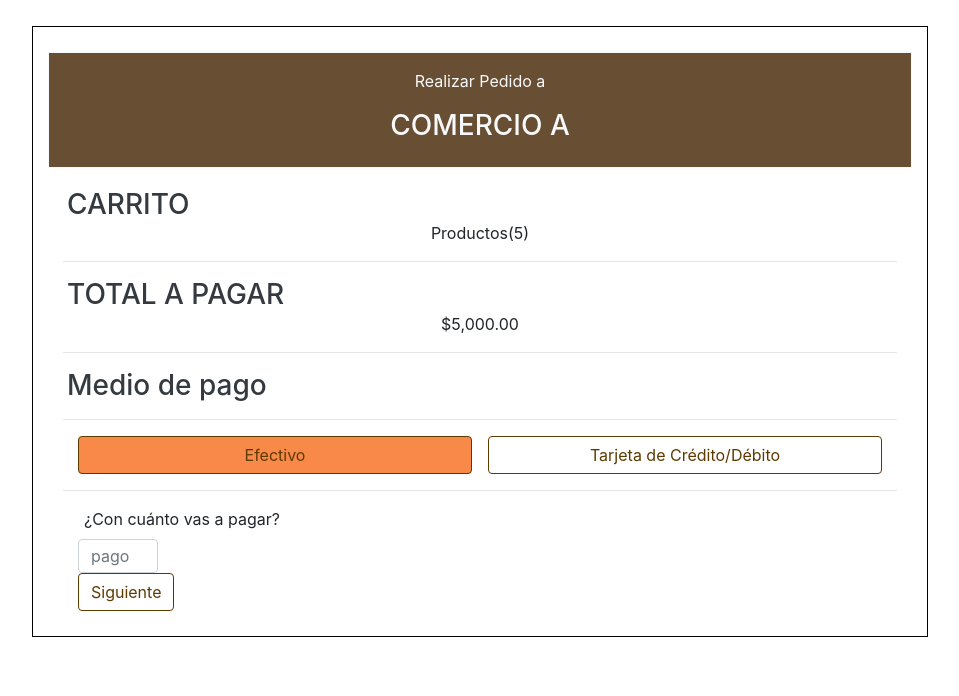
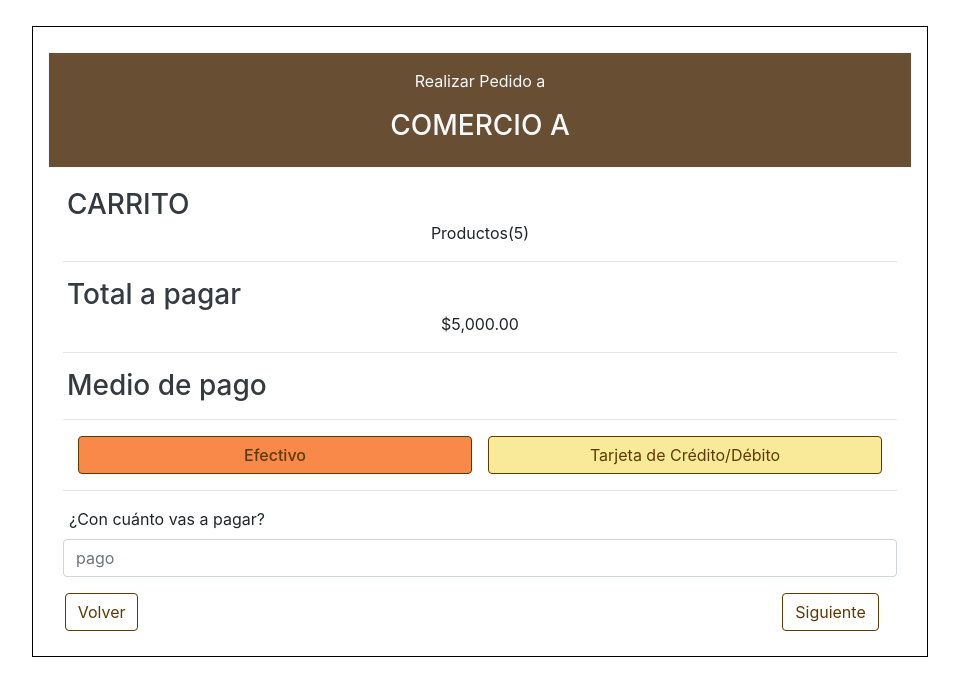
Before and after one commit to manurocck/ISW_G5_2022, an Angular app in the folder Trabajos Prácticos/TP 6 Evaluable/ISW-G5-2022_TP_6/: page / in a window 1280 px wide. Both pictures are taken after a click on the button "Siguiente". Shown: the top 696 px of the page, without its empty margins (160-1119 px from the left). Built offline with nearby package versions, Linux system fonts and the light colour scheme.

Commit message:
Agrego navegación entre componentes
- Se le dió un mejor formato al formulario de tarjeta

- Botones siguiente y volver se mueven por las únicas 2 pantallas que tenemos

```diff
--- a/Trabajos Prácticos/TP 6 Evaluable/ISW-G5-2022_TP_6/src/app/app.component.html
+++ b/Trabajos Prácticos/TP 6 Evaluable/ISW-G5-2022_TP_6/src/app/app.component.html
@@ -5,6 +5,6 @@
     </div>
 
     <app-direccion-envio (estado)="estadoPedido = $event" *ngIf="estadoPedido == 'D'"></app-direccion-envio>
-    <app-medio-de-pago *ngIf="estadoPedido == 'P'"></app-medio-de-pago>
+    <app-medio-de-pago (estado)="estadoPedido = $event" *ngIf="estadoPedido == 'P'"></app-medio-de-pago>
 
 </div>
--- a/Trabajos Prácticos/TP 6 Evaluable/ISW-G5-2022_TP_6/src/app/components/direccion-envio/direccion-envio.component.html
+++ b/Trabajos Prácticos/TP 6 Evaluable/ISW-G5-2022_TP_6/src/app/components/direccion-envio/direccion-envio.component.html
@@ -52,11 +52,11 @@
             <div class="form-group col-md-7">
                 <label class="etiqueta-campo" for="referencia"> Referencia (Opcional) </label>
                 <textarea class="form-control"
-                formControlName="Referencia"  placeholder="Referencia" name="referencia" id="referencia" rows="2" [ngClass]="{'is-invalid': (FormRegistroDireccion.controls['Referencia'].touched || submitted)
-                && FormRegistroDireccion.controls['Referencia'].errors}"></textarea>
+                formControlName="Referencia"  placeholder="Referencia" name="referencia" id="referencia" rows="2"
+                [ngClass]="validezCampo('Referencia')"></textarea>
 
                 <div class="validacion"
-                *ngIf="(FormRegistroDireccion.controls['Referencia'].touched || submitted) && (FormRegistroDireccion.controls['Referencia'].hasError('pattern')) ">
+                *ngIf="errorDePatron('Referencia')">
                 De 1 a 100 caracteres.
                 </div>
             </div>
--- a/Trabajos Prácticos/TP 6 Evaluable/ISW-G5-2022_TP_6/src/app/components/direccion-envio/direccion-envio.component.ts
+++ b/Trabajos Prácticos/TP 6 Evaluable/ISW-G5-2022_TP_6/src/app/components/direccion-envio/direccion-envio.component.ts
@@ -24,11 +24,11 @@ export class DireccionEnvioComponent implements OnInit {
   }
 
   // COMUNICACIÓN CON EL COMPONENTE PRINCIPAL
+
   @Output() estado = new EventEmitter<string>();
   siguiente(){
-    /* A CHEQUEAR LA LÓGICA. POR AHORA SOLO LE AGREGO EL MOVIMIENTO ENTRE COMPONENTES
-    this.submitted = false;
-    if(this.FormRegistroDireccion.invalid)
+    /* Hay que agregarle la lógica de submit
+     * Guardar la info si es correcta y sino, dar error en los campos incorrectos
     */
 
     this.estado.emit('P');
--- a/Trabajos Prácticos/TP 6 Evaluable/ISW-G5-2022_TP_6/src/app/medio-de-pago/medio-de-pago.component.css
+++ b/Trabajos Prácticos/TP 6 Evaluable/ISW-G5-2022_TP_6/src/app/medio-de-pago/medio-de-pago.component.css
@@ -1,7 +1,18 @@
-
+.container-efectivo{
+    padding-bottom: 2%;
+}
+.container-tarjeta{
+    width:90%;
+    height: 90%;
+    background-color: #F9EA9A;
+}
 
 .btn + .btn {
     margin-left: 2%;
+}
+
+.navegacion{
+    padding-inline: 2%;
 }
 
 p{
@@ -12,8 +23,6 @@ p{
 .form-control{
     color: #5d3a00;
     align-self: center;
-    width: 10%;
-    height: 5%;
 }
 
 @media only screen and (max-width: 768) {
--- a/Trabajos Prácticos/TP 6 Evaluable/ISW-G5-2022_TP_6/src/app/medio-de-pago/medio-de-pago.component.html
+++ b/Trabajos Prácticos/TP 6 Evaluable/ISW-G5-2022_TP_6/src/app/medio-de-pago/medio-de-pago.component.html
@@ -1,10 +1,9 @@
 <div class="container">
-
     <!-- DISPLAY CHANGUITO -->
     <h3 class="titulo-plantilla text-dark">CARRITO</h3>
     <p>Productos({{cantidadProductosChanguito()}})</p>
     <hr>
-    <h3 class="titulo-plantilla text-dark">TOTAL A PAGAR</h3>
+    <h3 class="titulo-plantilla text-dark">Total a pagar</h3>
     <p>{{totalChanguito() | currency}}</p>
     <hr>
 
@@ -24,21 +23,24 @@
     <!-- CONTAINER EFECTIVO Y TARJETA (ADAPTATIVO)-->
     <div class="container">
         <!-- MEDIO DE PAGO EFECTIVO -->
-        <div class="efectivo" *ngIf="seleccionado == 'Efectivo'">
+        <div class="row container-efectivo" *ngIf="seleccionado == 'Efectivo'">
             <label class="etiqueta-campo" for="calle"> ¿Con cuánto vas a pagar? </label>
             <input type="text" class="form-control" placeholder="pago" name="pago" id="calle" required pattern="[A-Z, a-z]{4,50}">
         </div>
+
+        <!-- CAJA DE PAGO CON TARJETA -->
+        <div class="container container-tarjeta">
 
             <!-- MEDIO DE PAGO TARJETA -->
             <div class="tarjeta" *ngIf="seleccionado == 'Tarjeta'">
                 <form name="FormRegistroTarjeta" [formGroup]='FormRegistroTarjeta' class="bg-ligth">
                     <fieldset>
                         <!--campo NOMBRE Y APELLIDO-->
-                    <div class="form-group row full-width">
-                        <label class="etiqueta-campo col-form-label col-sm-2 offset-sm-2" for="NombreApellido">
+                        <div class="form-group full-width">
+                        <label class="etiqueta-campo col-form-label" for="NombreApellido">
                             Nombre y Apellido <span class="text-danger">*</span>
                         </label>
-                        <input type="text" class="form-control" formControlName="NombreApellido"
+                        <input type="text" class="form-control col-md-12" formControlName="NombreApellido"
                         [ngClass]="validezCampo('NombreApellido')">
                         <div class="text-danger" *ngIf="validezCampo('NombreApellido')">
                             Dato Requerido.
@@ -46,50 +48,53 @@
                         </div>
 
                         <!--campo NUMERO DE TARJETA-->
-                    <div class="form-group row">
-                        <label class="etiqueta-campo col-form-label col-sm-2 offset-sm-2" for="NumeroTarjeta">
+                        <div class="form-group full-width">
+                            <label class="etiqueta-campo col-form-label" for="NumeroTarjeta">
                                 Numero de Tarjeta <span class="text-danger">*</span>
                             </label>
-                        <div class="col-sm-6">
-                            <input type="text" class="form-control" formControlName="NumeroTarjeta"
+                            <input type="text" class="form-control col-md-12" formControlName="NumeroTarjeta"
                             [ngClass]="validezCampo('NumeroTarjeta')">
                             <div class="text-danger" *ngIf="validezCampo('NumeroTarjeta')">
                                 Dato Requerido.
                             </div>
                         </div>
-                    </div>
+
+                        <!--campo VENCIMIENTO Y CVC-->
+                        <div class="form-group full-width">
+                            <div class="row full-width">
 
                                 <!--campo VENCIMIENTO-->
-                    <div class="form-group row">
-                        <label class="col-form-label col-sm-2 offset-sm-2" for="Vencimiento">
+                                <div class="col-md-4">
+                                    <label class="col-form-label col-md-12" for="Vencimiento">
                                         Vencimiento <span class="text-danger">*</span>
                                     </label>
-                        <div class="col-sm-6">
-                            <input type="text" class="form-control" formControlName="Vencimiento"
+                                    <input type="text" class="form-control col-md-12" formControlName="Vencimiento" placeholder="MM/AAAA"
                                     [ngClass]="validezCampo('Vencimiento')">
                                     <div class="text-danger" *ngIf="validezCampo('Vencimiento')">
                                         Dato Requerido.
                                     </div>
                                 </div>
-                    </div>
 
                                 <!--campo CVC-->
-                    <div class="form-group row">
-                        <label class="col-form-label col-sm-2 offset-sm-2" for="CodigoSeguridad">
+                                <div class="col-md-5">
+                                    <label class="col-form-label row" for="CodigoSeguridad">
                                         Codigo de Seguridad <span class="text-danger">*</span>
                                     </label>
-                        <div class="col-sm-6">
-                            <input type="text" class="form-control" formControlName="CodigoSeguridad"
+                                    <input type="text" class="form-control row" formControlName="CodigoSeguridad"
                                     [ngClass]="validezCampo('CodigoSeguridad')">
                                     <div class="text-danger" *ngIf="validezCampo('CodigoSeguridad')">
                                         Dato Requerido.
                                     </div>
                                 </div>
                             </div>
+                        </div>
                     </fieldset>
                 </form>
             </div>
-
+        </div>
+    </div>
+    <div class=" navegacion row d-flex justify-content-between">
+        <button type="submit" class="btn btn-siguiente" (click)="volver()">Volver</button>
         <button type="submit" class="btn btn-siguiente">Siguiente</button>
     </div>
 </div>
--- a/Trabajos Prácticos/TP 6 Evaluable/ISW-G5-2022_TP_6/src/app/medio-de-pago/medio-de-pago.component.ts
+++ b/Trabajos Prácticos/TP 6 Evaluable/ISW-G5-2022_TP_6/src/app/medio-de-pago/medio-de-pago.component.ts
@@ -1,4 +1,5 @@
 import { Component, OnInit } from '@angular/core';
+import { Output, EventEmitter } from '@angular/core';
 import {FormGroup, FormControl, Validators} from "@angular/forms";
 
 @Component({
@@ -38,6 +39,14 @@ export class MedioDePagoComponent implements OnInit {
     } else return '';
   }
 
+  //NAVEGACIÓN DE BOTONES
+
+  @Output() estado = new EventEmitter<string>();
+
+  volver(){
+    this.estado.emit('D');
+  }
+
   //VALIDACIONES
 
   validezCampo(campo:string){
@@ -72,25 +81,6 @@ export class MedioDePagoComponent implements OnInit {
     ])
   });
 
-
   submitted = false;
 
-  CVC(codigoIngresado:string){
-    if(codigoIngresado.length==3){
-
-      for(let i = 0 ; i<codigoIngresado.length ; i++){
-        codigoIngresado[i]; //tiene que ser un numero
-      }
-
-      return true;
-    }else return false;
-  }
-
-  esTarjetaDeDebito(){ //tiene que tener 16 digitos y investigar visa debito y master debito
-    return true;
-  }
-  esTarjetaDeCredito(){ //tiene que tener 16 digitos y investigar visa credito y master credito
-    return true;
-  }
-
 }
--- a/Trabajos Prácticos/TP 6 Evaluable/ISW-G5-2022_TP_6/src/styles.css
+++ b/Trabajos Prácticos/TP 6 Evaluable/ISW-G5-2022_TP_6/src/styles.css
@@ -15,20 +15,24 @@
 }
 
 /** ESTILO DE BOTONES **/
+.btn-selectivo{
+    color: #5d3a00;
+    background-color: #F9EA9A;
+
+    border: 1px solid #5d3a00;
+    width: 20%;
+    height: 5%;
+}
 .seleccionado{
     background-color:rgb(249, 137, 72);
     color: #5d3a00;
     border: 1px solid #5d3a00;
     width: 10%;
     height: 5%;
+
+    font-weight: 500;
 }
 
-.btn-selectivo{
-    color: #5d3a00;
-    border: 1px solid #5d3a00;
-    width: 20%;
-    height: 5%;
-}
 
 .btn-siguiente{
     color: #5d3a00;
```
Lines whose indentation alone changed are shown as unchanged.
